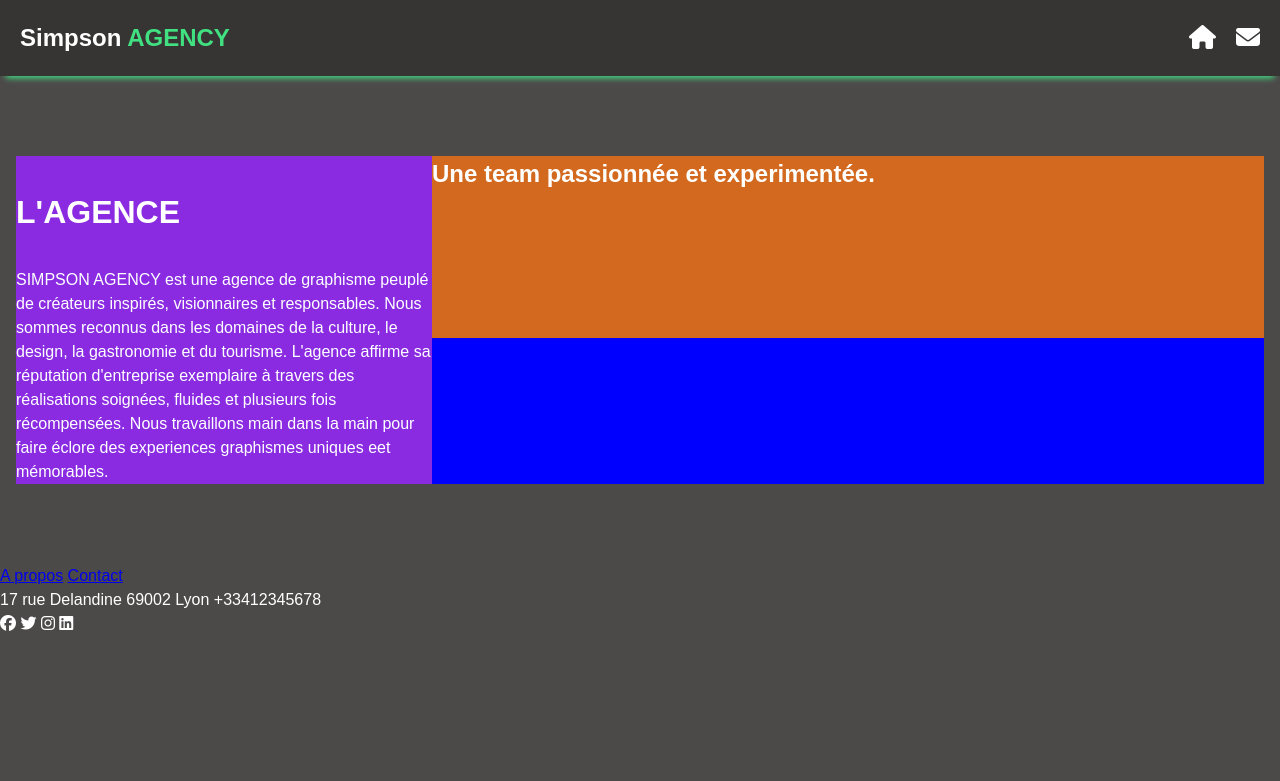
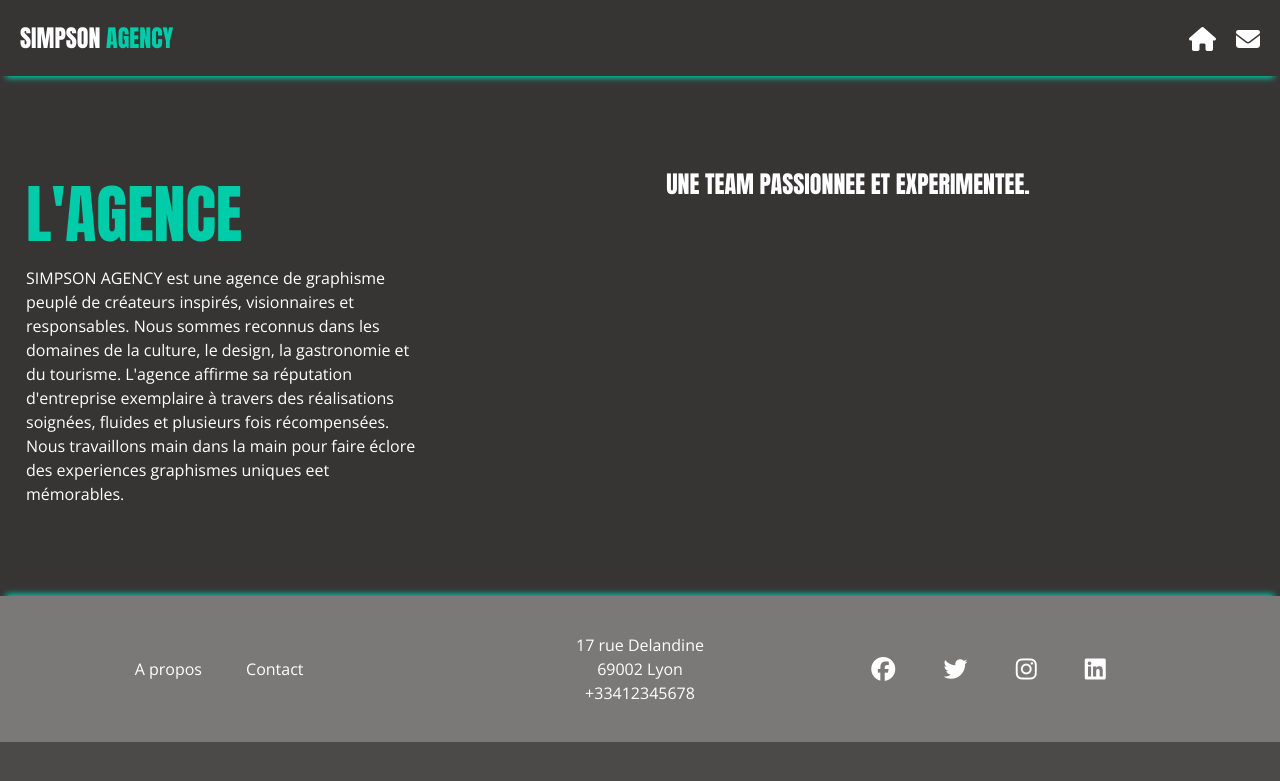
Before and after one commit to Djosiane/Simpson, a PHP site: page / in a window 1280 px wide. Shown: the top 781 px of the page. Run offline with PHP 8.4, Linux system fonts and the light colour scheme; data that the repository does not hold is empty; a stand-in replaces the project's code that opens the database connection; some libraries are stand-ins or nearby versions.

Commit message:
First Day Final Collective work

```diff
--- a/public/components/footer.php
+++ b/public/components/footer.php
@@ -4,10 +4,13 @@
 </head>
 
 <footer class="footer">
-    <nav class="footer-links-container">
-        <a class="footer-link" href="#">A propos</a>
-        <a class="footer-link" href="/public/pages/form.php">Contact</a>
-    </nav>
+
+    <div class="footer-links-nav">
+        <nav >
+            <a class="footer-link" href="#">A propos</a>
+            <a class="footer-link" href="/public/pages/form.php">Contact</a>
+        </nav>
+    </div>
     <div class="address-container">
         <span class="address">
         17 rue Delandine
@@ -15,6 +18,7 @@
         +33412345678
         </span>
     </div>
+
     <nav class="icons-container">
         <i class="fa-brands fa-facebook"></i>
         <i class="fa-brands fa-twitter"></i>
--- a/public/components/header.php
+++ b/public/components/header.php
@@ -5,7 +5,7 @@
 
 <header>
     <div class="logo-container">
-        <p class="logo-text"><span class="simpson-text">Simpson</span> <span class="color-title">AGENCY</span></p>
+        <p class="logo-text"><span class="simpson-text">SIMPSON</span> <span class="color-title">AGENCY</span></p>
     </div>
 
 
--- a/public/index.php
+++ b/public/index.php
@@ -7,8 +7,10 @@
     <link rel="stylesheet" href="/styles/pages/index.css">
     <link rel="stylesheet" href="/styles/global.css">
     <link rel="stylesheet" href="/styles/components/footer.css">
+    <link rel="stylesheet" type="text/css" href="//fonts.googleapis.com/css?family=Anton" />
+    <link href="https://fonts.googleapis.com/css2?family=Open+Sans:wght@300&display=swap" rel="stylesheet">
 
-    <title>Document</title>
+    <title>Simpson Agency</title>
 </head>
 <body>
     <!-- lien php pour la composante HEADER -->
@@ -24,7 +26,7 @@
         </section>
 
         <section class="principal-section"> <!--commun à toutes les pages -->
-            <h2 class="principal-section__heading">Une team passionnée et experimentée.</h2> <!--commun à toutes les pages -->
+            <h2 class="principal-section__heading"><span class="souligne">UNE TEAM PASSIONNEE ET EXPERIMENTEE</span>.</h2> <!--commun à toutes les pages -->
             <!-- lien php pour la composante CARD (presentation équipe) -->
             <?php
                 include './components/card.php';
--- a/public/pages/form.php
+++ b/public/pages/form.php
@@ -6,6 +6,8 @@
     <meta name="viewport" content="width=device-width, initial-scale=1.0">
     <link rel="stylesheet" href="/styles/global.css">
     <link rel="stylesheet" href="/styles/pages/form.css">
+    <link rel="stylesheet" type="text/css" href="//fonts.googleapis.com/css?family=Anton" />
+    <link href="https://fonts.googleapis.com/css2?family=Open+Sans:wght@300&display=swap" rel="stylesheet">
 
     <title>Document</title>
 </head>
--- /dev/null
+++ b/styles/components/footer.css
@@ -0,0 +1,62 @@
+footer {
+    background-color: var(--footer-color);
+    display: grid;
+    grid-template-columns: 3fr 1fr 3fr;
+    padding: 30px;
+    box-shadow: 0 -8px 6px -6px var(--tertiary-color);
+    /* position: fixed;*/
+    bottom: 0;
+  }
+
+  .footer-links-container {
+
+  }
+
+  .footer-links-nav{
+    width: 80%;
+    display: flex;
+    justify-content: space-around ;
+    align-items: center;
+  }
+
+  .footer-link{
+    text-decoration: none;
+    color: var(--second-color);
+  }
+
+  .footer-link:hover {
+    /* color: var(--tertiary-color); */
+    border-bottom: 2px solid var(--tertiary-color);
+  }
+
+  .address-container{
+    /* background-color: blue; */
+    display: flex;
+    justify-content: center;
+    flex-direction: column;
+    padding: 7px;
+
+  }
+
+  .address {
+    display: flex;
+    text-align: center;
+   /* background-color: rosybrown; */
+  }
+
+  .icons-container {
+    display: flex;
+    justify-content: space-around;
+    /* background-color: aqua; */
+    align-items : center;
+    color: var(--second-color);
+    font-size: 1.5rem;
+    margin: 120px;
+    margin-top: 0px;
+    margin-bottom: 0px;
+
+  }
+
+  .footer-link{
+    margin-right: 40px;
+  }
--- a/styles/components/header.css
+++ b/styles/components/header.css
@@ -9,12 +9,18 @@ header {
     box-shadow: 0 8px 6px -6px var(--tertiary-color);
     padding: 20px;
     width: 100%;
+    position: sticky;
+    top:0;
+    font-family: 'Anton', sans-serif;
+
+    /* font-family: Arial, sans-serif; */
   }
 
     /* S'applique au conteneur du logo(Simpson AGENCY) */
   .logo-container {
     font-size: 1.5rem;
-    font-weight: bold;
+    /* font-weight: bold; */
+    font-weight: lighter;
   }
 
    /* S'applique pour agency */
--- a/styles/global.css
+++ b/styles/global.css
@@ -3,52 +3,55 @@
     /*--primary-color:#4169e1; */ /*bleu*/
     --primary-color:rgb(76, 73, 73);
     --second-color:#ffffff;
-    --tertiary-color:#41e181;
+    --tertiary-color:rgb(0, 204, 170);
     --heater-footer-color:rgb(55, 52, 52);
+    --footer-color : rgb(123, 120, 120);
 }
 
 * {
     box-sizing: border-box; /* ca nous permets de transformer tout les elements meme le texte en boxe */
     padding: 0;
     margin:0;
-  }
-
-
+}
 
 body{
     background-color: var(--primary-color) ;
     color: var(--second-color);
-    font-family: Arial, sans-serif;
+    /* font-family: Arial, sans-serif; */
+    font-family: 'Open Sans', sans-serif;
     font-size: 16px;
     line-height: 1.5;
 }
 
 h1{
-    font-size: 2rem;
+    font-family: 'Anton', sans-serif;
+    font-size: 4rem;
     text-align: center;
     margin-top: 2rem;
     margin-bottom: 2rem;
+    font-weight: lighter;
+
 }
 
 h2{
-
+    font-family: 'Anton', sans-serif;
+    font-weight: lighter;
 }
 
 h3{
-
+    font-family: 'Anton', sans-serif;
+    font-weight: lighter;
 }
 
-p{
 
-}
+
 
 /************************* SECTION ****************************************************************/
 
 
 .main-content{
-    margin-top: 5rem;
-    margin-left: 1rem;
-    margin-right: 1rem;
-    margin-bottom: 5rem;
-
+    padding-top: 5rem;
+    padding-left: 1rem;
+    padding-right: 1rem;
+    padding-bottom: 5rem;
 }
--- a/styles/pages/index.css
+++ b/styles/pages/index.css
@@ -1,70 +1,124 @@
-/* :root{
-
-} */
-
-body{
-
-}
-
-.principal-section__heading{
-    display : flex;
-    justify-content: flex-start;
-}
+ /* :root{
+}  */
 
 .main-content{
     display : grid;
     grid-template-columns: 1fr 2fr;
 
+    background-color:var(--heater-footer-color) ;
 }
+
 .firm-description{
     display: flex;
     flex-direction: column;
+    justify-content: flex-start;
     align-items: flex-start;
-    background-color: blueviolet;
-
-}
-.principal-section{
-    display: grid;
-    background-color: chocolate;
+    gap: 4px;
+    /*background-color: green;/
+    /* border: 10px;    */
+    padding: 10px;
 
 }
 
+.firm-description__heading{
+   /* background-color: black;*/
+    margin: 0;
+    font-family: 'Anton', sans-serif;
+    font-weight: lighter;
+    color: var(--tertiary-color);
+}
+
+.firm-description__heading:hover {
+    color: var(--second-color);
+}
+
+.firm-description__paragraph{
+    /*background-color: blue;*/
+    margin: 0;
+    font-family: 'Open Sans', sans-serif;
+}
+
+
+.principal-section{
+    display: grid;
+    /* background-color: rgb(228, 222, 222); */
+    /* color: black; */
+    padding: 10px;
+
+
+}
+
+.principal-section__heading{
+    /*background-color: blueviolet;*/
+    display : flex;
+    justify-content: flex-start;
+    padding: 10 px;
+    justify-content: center;
+    width: 100;
+    height: 100;
+    margin:0px;
+}
+
+.souligne:hover {
+    /* color: var(--tertiary-color); */
+    border-bottom: 1px solid var(--tertiary-color);
+  }
+
+
 .cards-container{
+    padding: 35px;
     display: grid;
     grid-template-columns: 1fr 1fr;
-    background-color: blue;
+    /*background-color:white;*/
+
+
 }
 
 .card{
-    display:grid;
-    background-color: brown;
-    margin-bottom: 10px;
-    border: 20 px;
+    display: flex;
+    flex-direction: column;
+    /*background-color: brown;*/
+    margin: 4px;
+    /* border: 20 px; */
     align-items: flex-start;
+    /* justify-content: space-around; */
+    padding: 4px;
+
+
 }
 
 .card__image{
+    border-radius: 15px;
     display: block;
-    width: 50px;
-    background-color: darkgreen;
+    object-fit: cover;
+    max-height: 200px;
+    width: 200px;
+    /*background-color: darkgreen;*/
+    padding: 2px;
 
 
 }
 
 .card__label{
-   display: grid;
+   /*background-color: black;*/
+   /* display: grid;
    grid-template-columns: 1fr;
-   grid-template-rows: 1fr 3fr;
+   grid-template-rows: 1fr 3fr; */
+
+
 
 }
 
 .card__heading{
+    /*background-color: blueviolet;*/
     display: block;
+
 
 
 }
 
 .card__p{
+    /*background-color: aqua;*/
     display: block;
 
 }
```
Also changed, not shown: public/pages/redir_form.php (+15 -3 lines), styles/pages/form.css (+8 -6 lines), styles/pages/redir_form.css (+52 -0 lines), images/bw_simpsons.jpg.
